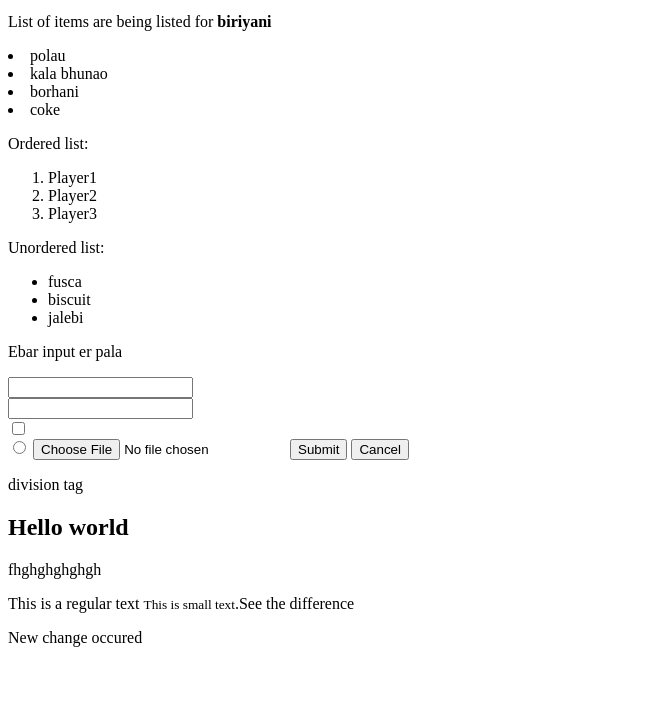
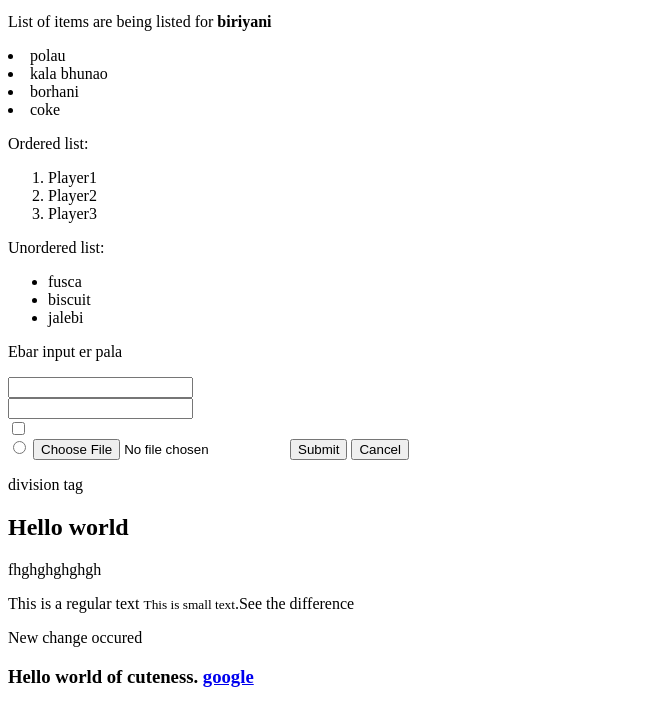
Before and after one commit to Shanax21/my-second-repo, a plain HTML site: page First-website.html in a window 1280 px wide. Shown: the part 927-1633 px from the top of the page, without its empty margins (0-659 px from the left). Before the commit the page ends 1590 px from the top, so only its background shows below. Drawn offline with Linux system fonts and the light colour scheme.

Commit message:
pushed more

```diff
--- a/First-website.html
+++ b/First-website.html
@@ -57,3 +57,4 @@ Bhaat ready ase? <b>Ami bhaat khabo</b>?
 </div>
 <p>This is a regular text <small>This is small text</small>.See the difference</p>
 <p>New change occured</p>
+<h3>Hello world of cuteness. <a href="https://www.google.com">google</a></h3>
```
